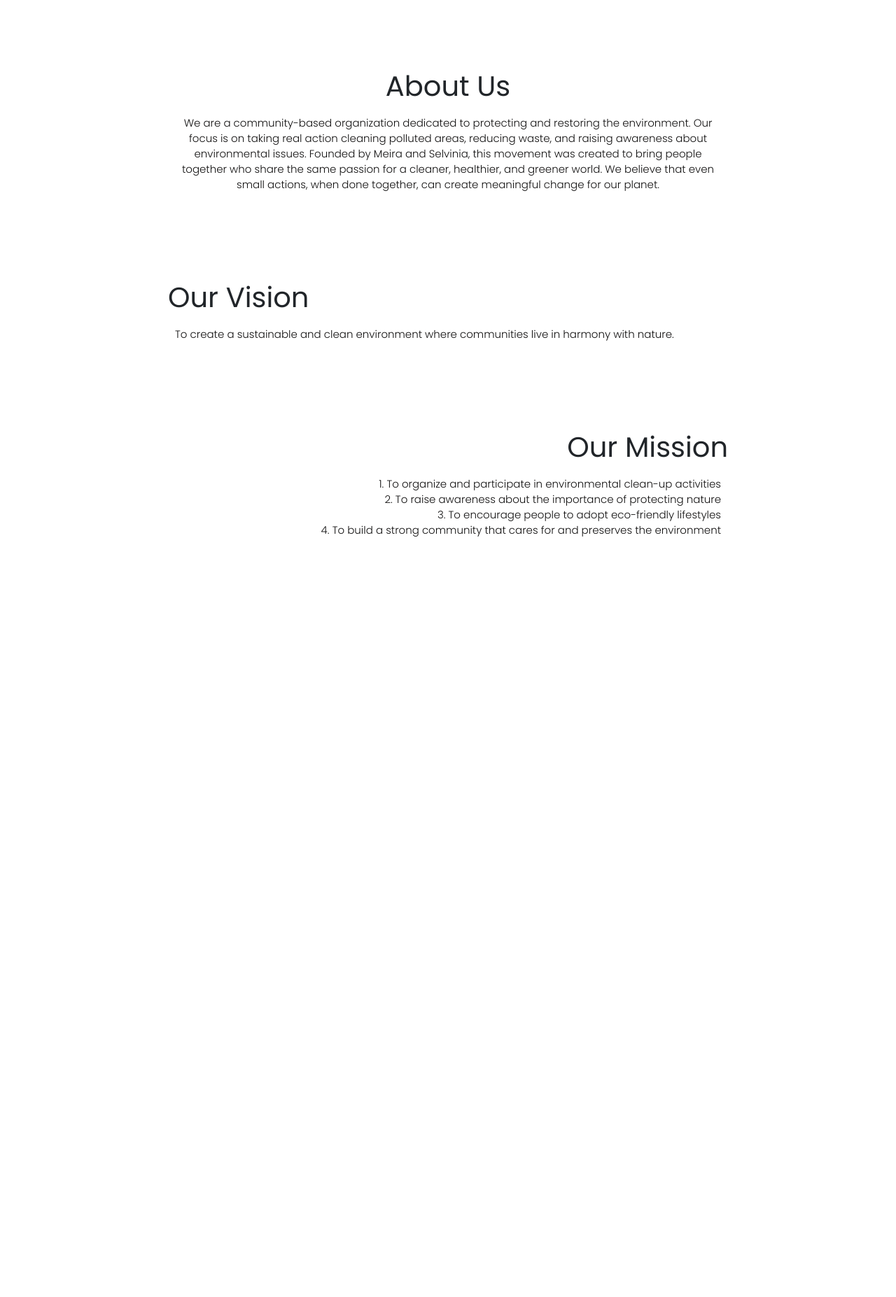
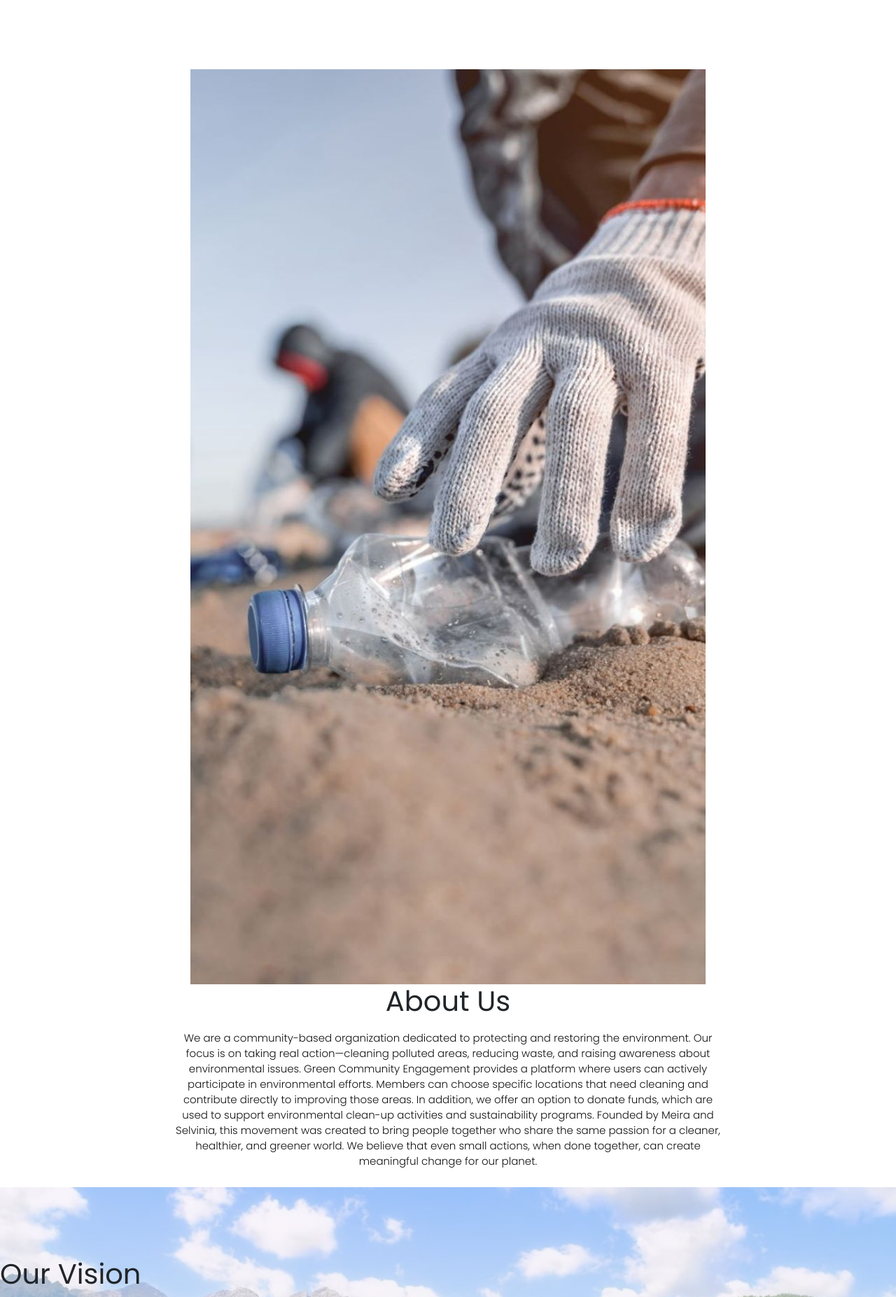
Before and after one commit to Vinia-02/proyek_akhir_p.pwd, a PHP site: page / in a window 1280 px wide. Shown: the part 801-2655 px from the top of the page at 70% size. Before the commit the page ends 1568 px from the top, so only its background shows below. Run offline with PHP 8.4, Linux system fonts and the light colour scheme.

Commit message:
update 13

```diff
--- a/index.php
+++ b/index.php
@@ -38,14 +38,18 @@
     </section>
 
     <section id="about" class="about">
+        <div class="nan">
+            <img src="assets/abt.jpg" alt="about">
+        </div>
         <h1>About Us</h1>
-        <p>We are a community-based organization dedicated to protecting and restoring the environment. Our focus is on taking real action cleaning polluted areas, reducing waste, and raising awareness about environmental issues.
-            Founded by Meira and Selvinia, this movement was created to bring people together who share the same passion for a cleaner, healthier, and greener world. We believe that even small actions, when done together, can create meaningful change for our planet.</p>
+        <p>We are a community-based organization dedicated to protecting and restoring the environment. Our focus is on taking real action—cleaning polluted areas, reducing waste, and raising awareness about environmental issues.
+           Green Community Engagement provides a platform where users can actively participate in environmental efforts. Members can choose specific locations that need cleaning and contribute directly to improving those areas. In addition, we offer an option to donate funds, which are used to support environmental clean-up activities and sustainability programs.
+           Founded by Meira and Selvinia, this movement was created to bring people together who share the same passion for a cleaner, healthier, and greener world. We believe that even small actions, when done together, can create meaningful change for our planet.</p>
     </section>
 
     <section class="visi">
         <h1>Our Vision</h1>
-        <p>To create a sustainable and clean environment where communities live in harmony with nature.</p>
+        <p>To create a sustainable <br> and clean environment <br> where communities live in <br>harmony with nature. <br><br><br><br><br><br><br></p>
     </section>
 
     <section class="misi">
--- a/login.php
+++ b/login.php
@@ -21,10 +21,10 @@
             <h5>Welcome to Green Community Engagement!</h5>
             <form action="index.php" method="post">
                 <label for="email">Email: </label> <br>
-                <input type="email" id="email" name="email" placeholder="Enter your email"> <br>
+                <input type="email" id="email" name="email" placeholder="Enter your email" required> <br>
 
                 <label for="pw">Password: </label> <br>
-                <input type="password" id="pw" name="pw" placeholder="Enter your password"> <br>
+                <input type="password" id="pw" name="pw" placeholder="Enter your password" required> <br>
 
                 <label for="rm"><input type="checkbox" name="rm" value="rm">Remember me</label>
 
--- a/style.css
+++ b/style.css
@@ -240,7 +240,7 @@ nav img{
 }
 h1{
     font-size: 36px;
-    font-weight: bold;
+    font-weight: 600;
 }
 p{
     color: #131212;
@@ -253,8 +253,10 @@ p{
     margin: auto;
     text-align: left;
     padding-top: 100px;
-    max-width: 800px;
     justify-content: space-between;
+    background-image:linear-gradient(rgba(242, 242, 250, 0.5),rgba(241, 241, 241, 0.7)), url(assets/visi.jpg);
+    background-size: cover;
+    max-width: 1500px;
 }
 .misi{
     margin: auto;
```
Also changed, not shown: assets/abt.jpg (renamed from assets/login.jpg), assets/kedua.jpg (deleted), assets/ketiga.jpg (deleted), assets/visi.jpg (added).
